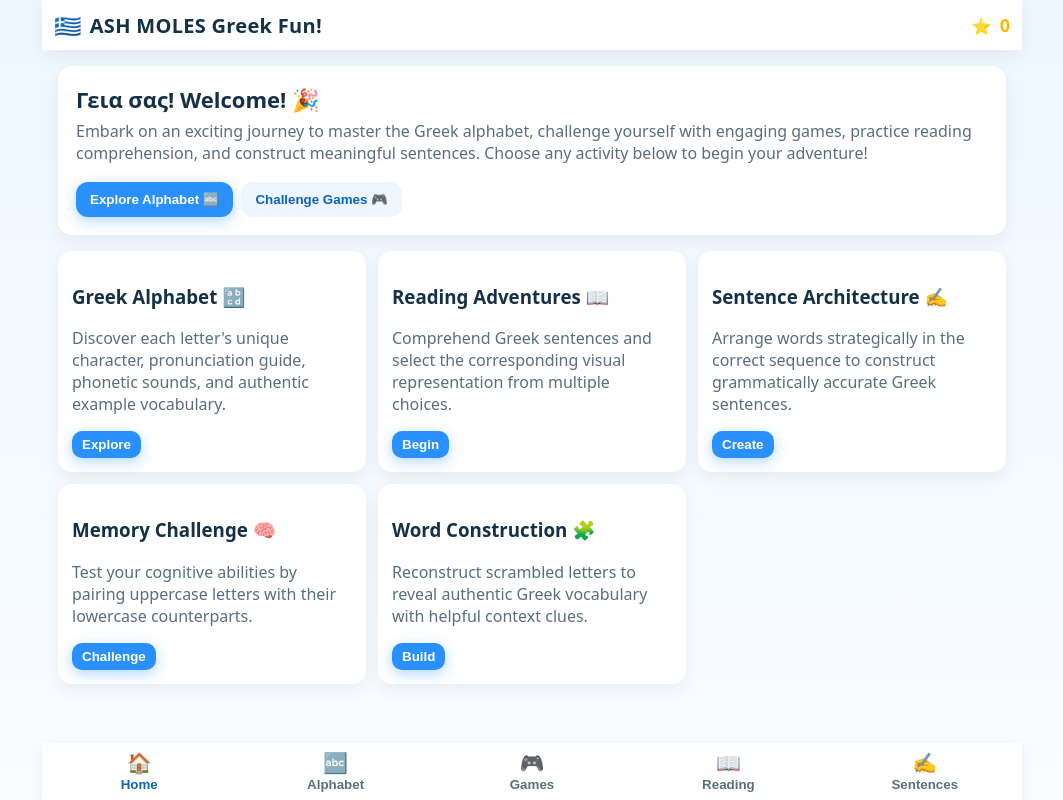
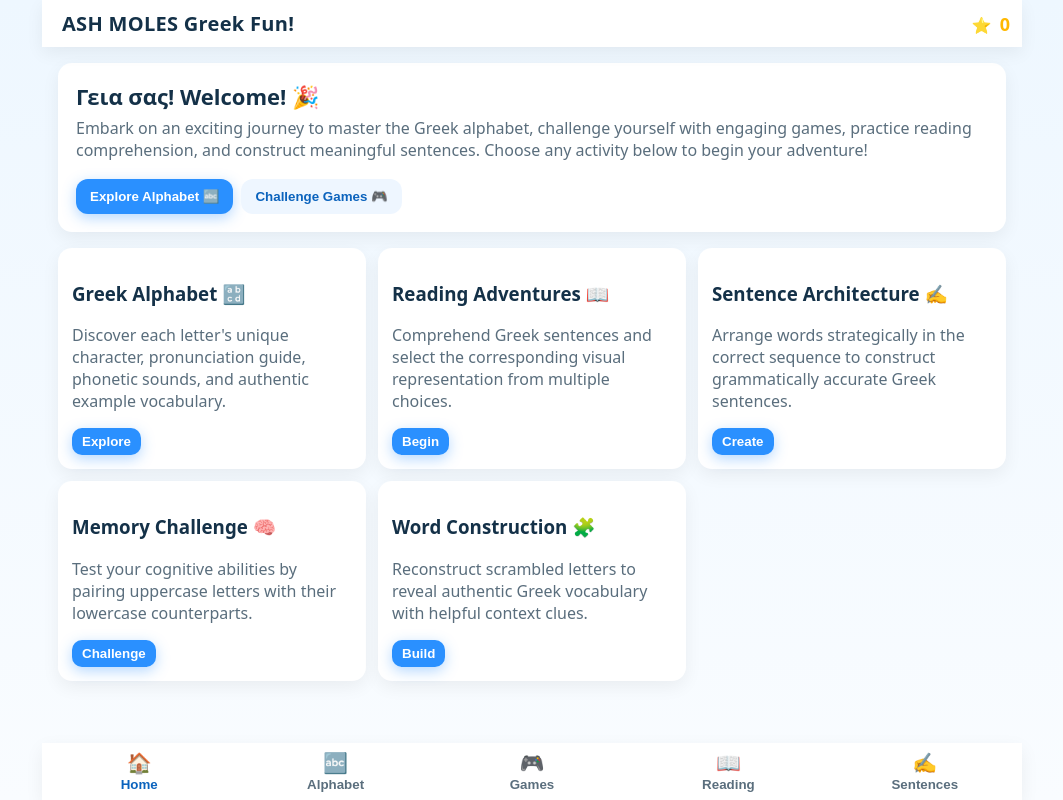
Before and after one commit to nickneouk/AshMoles, a plain HTML site: page index.html in a window 1280 px wide. Shown: the whole page, without its empty margins (108-1171 px from the left). Drawn offline with Linux system fonts and the light colour scheme.

Commit message:
Update index.html

```diff
--- a/index.html
+++ b/index.html
@@ -233,7 +233,7 @@
   <div class="app">
     <header class="topbar">
       <div class="title">
-        <span class="logo">🇬🇷</span>
+        <span class="logo"></span>
       ASH MOLES  Greek Fun!
       </div>
       <div class="stars-view" aria-live="polite">
```
